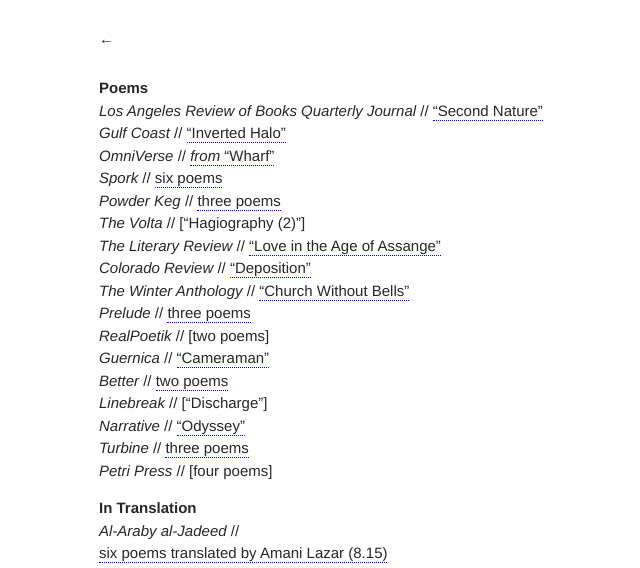
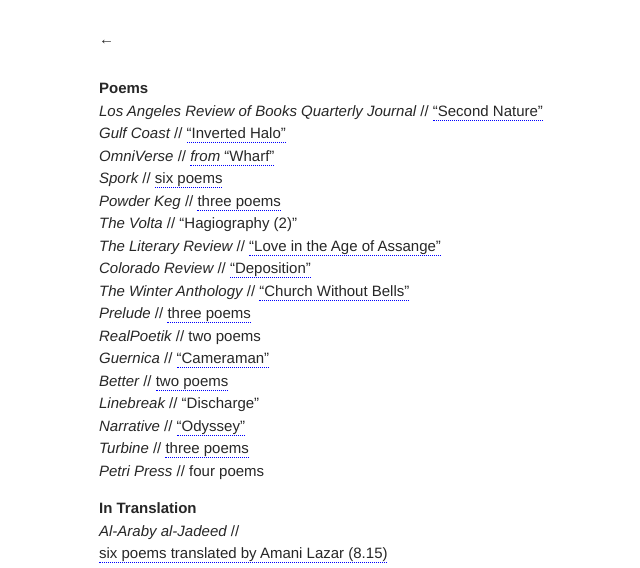
Before and after one commit to ajamesnance/ajamesnance.github.io, a Jekyll site: the page built from poems.md, in a window 1280 px wide. Shown: the top 568 px of the page, without its empty margins (241-881 px from the left). Built offline with Jekyll 4.4.1, drawn with Linux system fonts in a browser that asks for light colours.

```diff
--- a/poems.md
+++ b/poems.md
@@ -8,18 +8,18 @@ title: poems
 *OmniVerse* // [*from* “Wharf”](http://omniverse.us/2014-omnidawn-1st2nd-poetry-book-contest-finalists/){:target="_blank"}{:rel="noopener noreferrer"}<br>
 *Spork* // [six poems](http://thisissporkpress.com/sporklet/06_15/nance.html){:target="_blank"}{:rel="noopener noreferrer"}<br>
 *Powder Keg* // [three poems](http://www.powderkegmagazine.com/andrew-nance){:target="_blank"}{:rel="noopener noreferrer"}<br>
-*The Volta* // [“Hagiography (2)”]<br>
+*The Volta* // “Hagiography (2)”<br>
 *The Literary Review* // [“Love in the Age of Assange”](ajamesnance.github.io/assets/TLR-Love in the Age of Assange.pdf){:target="_blank"}{:rel="noopener noreferrer"}<br>
 *Colorado Review* // [“Deposition”](ajamesnance.github.io/assets/Colorado Review-Deposition.pdf){:target="_blank"}{:rel="noopener noreferrer"}<br>
 *The Winter Anthology* // [“Church Without Bells”](https://winteranthology.com/?vol=5&author=nance&title=church-sans){:target="_blank"}{:rel="noopener noreferrer"}<br>
 *Prelude* // [three poems](https://preludemag.com/posts/hagiography-3/){:target="_blank"}{:rel="noopener noreferrer"}<br>
-*RealPoetik* // [two poems]<br>
+*RealPoetik* // two poems<br>
 *Guernica* // [“Cameraman”](https://www.guernicamag.com/cameraman/){:target="_blank"}{:rel="noopener noreferrer"}<br>
 *Better* // [two poems](http://bettermagazine.org/004/andrewnance.html){:target="_blank"}{:rel="noopener noreferrer"}<br>
-*Linebreak* // [“Discharge”]<br>
+*Linebreak* // “Discharge”<br>
 *Narrative* // [“Odyssey”](http://www.narrativemagazine.com/issues/poems-week-2012-2013/poem-week/odyssey-andrew-nance){:target="_blank"}{:rel="noopener noreferrer"}<br>
 *Turbine* // [three poems](http://nzetc.victoria.ac.nz/iiml/turbine/Turbi12/poetry/t1-g1-g1-t14-g1-t1-body-d1.html){:target="_blank"}{:rel="noopener noreferrer"}<br>
-*Petri Press* // [four poems]<br>
+*Petri Press* // four poems<br>
 
 **In Translation**<br>
 *Al-Araby al-Jadeed* //<br>
```
